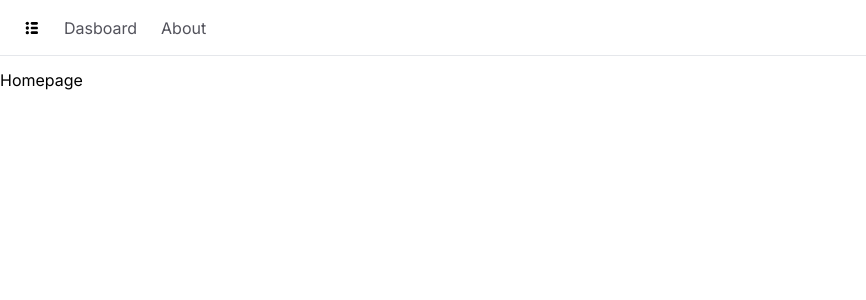
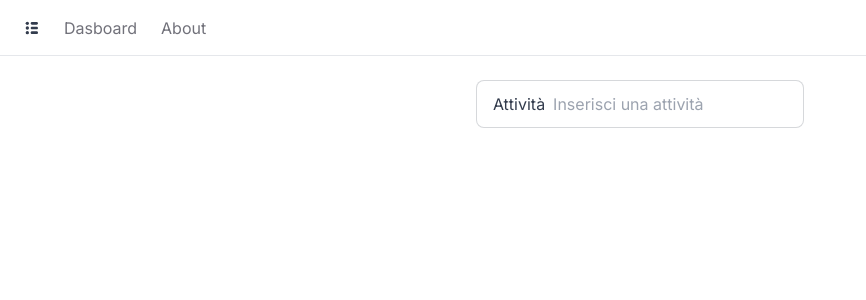
Before and after one commit to albertocester96/next-typescrypt_playground, a Next.js app: page / in a window 1280 px wide. Shown: the top 300 px of the page, without its empty margins (0-866 px from the left). Built offline with nearby package versions, Linux system fonts and the light colour scheme.

Commit message:
navigation classnames implementation

```diff
--- a/app/navigation.tsx
+++ b/app/navigation.tsx
@@ -1,7 +1,14 @@
+"use client"
+
 import Link from "next/link"
 import { TiThList } from "react-icons/ti";
+import { usePathname } from "next/navigation";
+import classNames from "classnames";
+
 
 const NavBar = () => {
+
+  const currenPath = usePathname()
 
   const menu = [
     { label: "Dasboard", href: "/dashboard"},
@@ -12,7 +19,12 @@ const NavBar = () => {
     <nav className="flex space-x-6 border-b mb-3 h-14 items-center">
       <Link href="/" className="ml-6"> <TiThList /> </Link>
       {menu.map(link =>
-          <Link className="hover:text-black text-zinc-600"
+          <Link className= {classNames({
+            "text-zinc-900": link.href === currenPath,
+            "text-zinc-500": link.href !== currenPath,
+            "hover:text-zinc-800 transition-colors": true
+          })}
+            key={link.href}
             href={link.href}>
               {link.label}
           </Link>
--- a/app/page.tsx
+++ b/app/page.tsx
@@ -1,8 +1,13 @@
 
 const Home = () => {
+
+
+
   return (
-    <div>
-      <h1> Homepage </h1>
+    <div className="flex w-full justify-center pt-3">
+      <label className="input input-bordered flex items-center gap-2"> Attività
+        <input type="text" placeholder="Inserisci una attività" />
+      </label>
     </div>
   )
 }
--- a/package.json
+++ b/package.json
@@ -9,6 +9,8 @@
     "lint": "next lint"
   },
   "dependencies": {
+    "classnames": "^2.5.1",
+    "daisyui": "^4.12.10",
     "next": "14.2.5",
     "react": "^18",
     "react-dom": "^18",
--- a/tailwind.config.ts
+++ b/tailwind.config.ts
@@ -1,3 +1,4 @@
+
 import type { Config } from "tailwindcss";
 
 const config: Config = {
@@ -15,6 +16,13 @@ const config: Config = {
       },
     },
   },
-  plugins: [],
+  plugins: [
+    require('daisyui')
+  ],
+  daisyui: {
+    themes: ["emerald"]
+  },
+
+
 };
 export default config;
```
Also changed, not shown: 1 other file (tests, documents, lock files or other folders).
